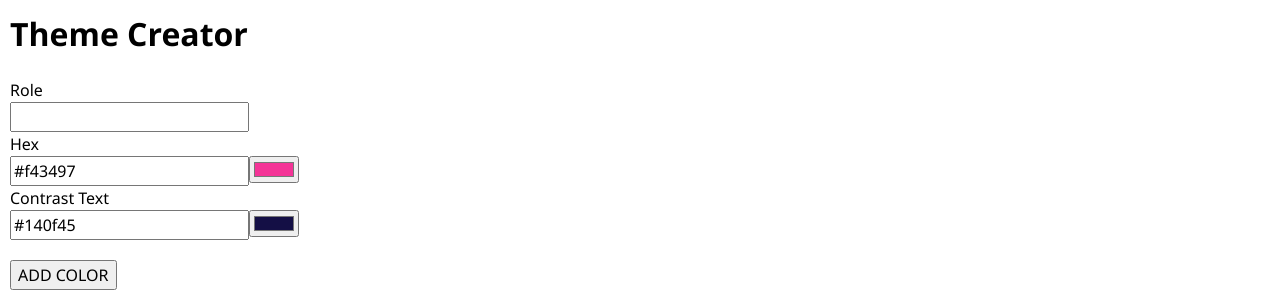
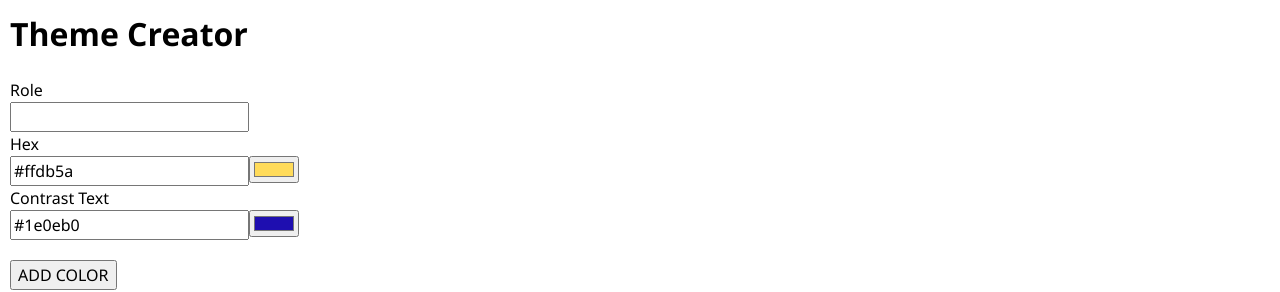
Before and after one commit to annaschemmel/project-4_theme-creator, a React (Vite) app: page / in a window 1280 px wide. Shown: the top 292 px of the page. Built offline with nearby package versions, Linux system fonts and the light colour scheme.

Commit message:
Create: New component for ColorInput in ColorForm

```diff
--- a/src/Components/Color/ColorForm.jsx
+++ b/src/Components/Color/ColorForm.jsx
@@ -1,4 +1,5 @@
-import { useState } from "react";
+//import { useState } from "react";
+import ColorInput from "./ColorInput";
 //import Color from "./Color";
 
 export default function Colorform({ onAddColor }) {
@@ -15,31 +16,17 @@ export default function Colorform({ onAddColor }) {
     event.target.reset();
   }
 
-  const [colorHex, setColorHex] = useState("#f43497");
-  const [contrastText, setContrastText] = useState("#140f45");
-
   return (
     <form className="colorform" onSubmit={handleSubmit}>
       <label htmlFor="role">Role</label>
       <input type="text" name="role" required />
+
       <label htmlFor="hex">Hex</label>
-      <input type="text" name="hex" value={colorHex} />
-      <input
-        type="color"
-        name="hexColor"
-        id="hexColor"
-        value={colorHex}
-        onChange={(e) => setColorHex(e.target.value)}
-      />
+      <ColorInput name="hex" defaultValue="#ffdb5a" />
+
       <label htmlFor="contrastText">Contrast Text</label>
-      <input type="text" name="contrastText" value={contrastText} />
-      <input
-        type="color"
-        name="contrastTextColor"
-        id="hex-color"
-        value={contrastText}
-        onChange={(e) => setContrastText(e.target.value)}
-      />
+      <ColorInput name="contrastText" defaultValue="#1e0eb0" />
+
       <button type="submit">Add color</button>
     </form>
   );
--- /dev/null
+++ b/src/Components/Color/ColorInput.jsx
@@ -0,0 +1,17 @@
+import { useState } from "react";
+
+export default function ColorInput({ name, defaultValue }) {
+  const [color, setColor] = useState(defaultValue);
+
+  return (
+    <>
+      <input type="text" name={name} value={color} />
+      <input
+        type="color"
+        name={name}
+        value={color}
+        onChange={(e) => setColor(e.target.value)}
+      />
+    </>
+  );
+}
```
